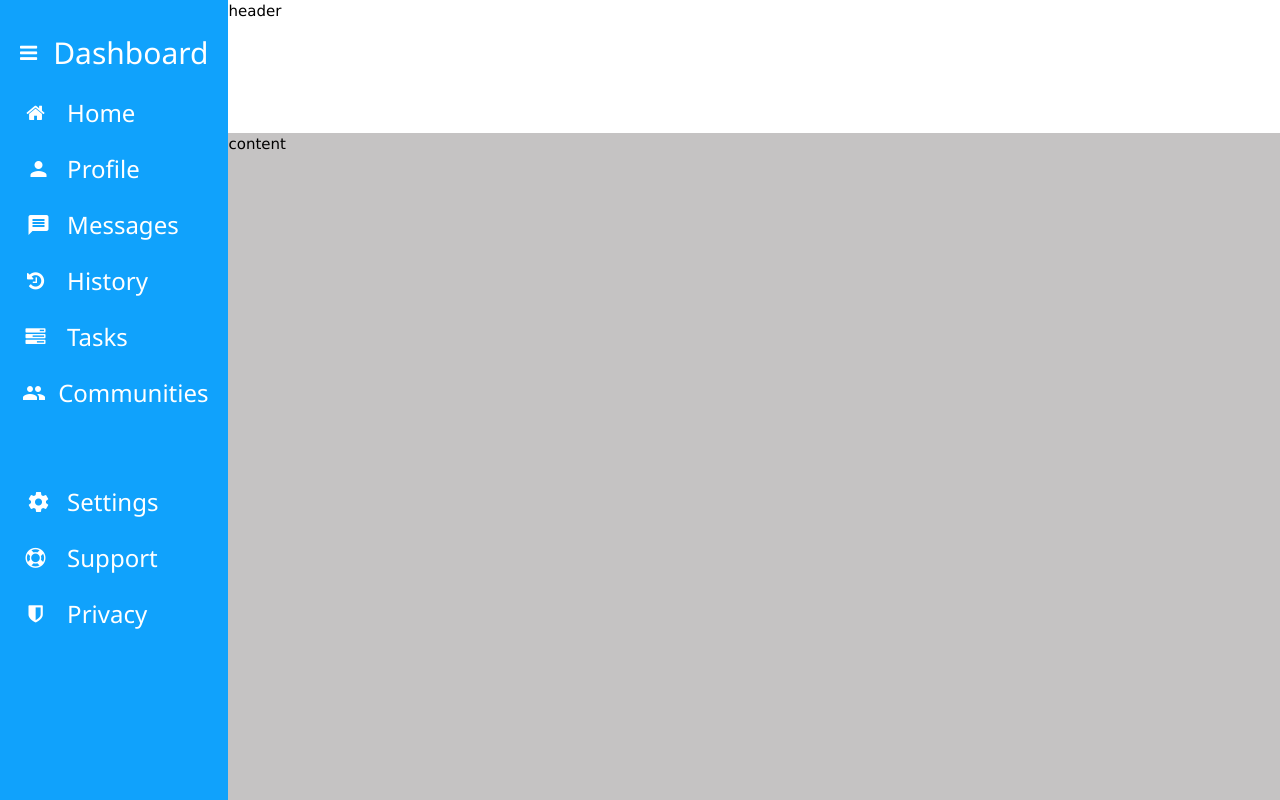
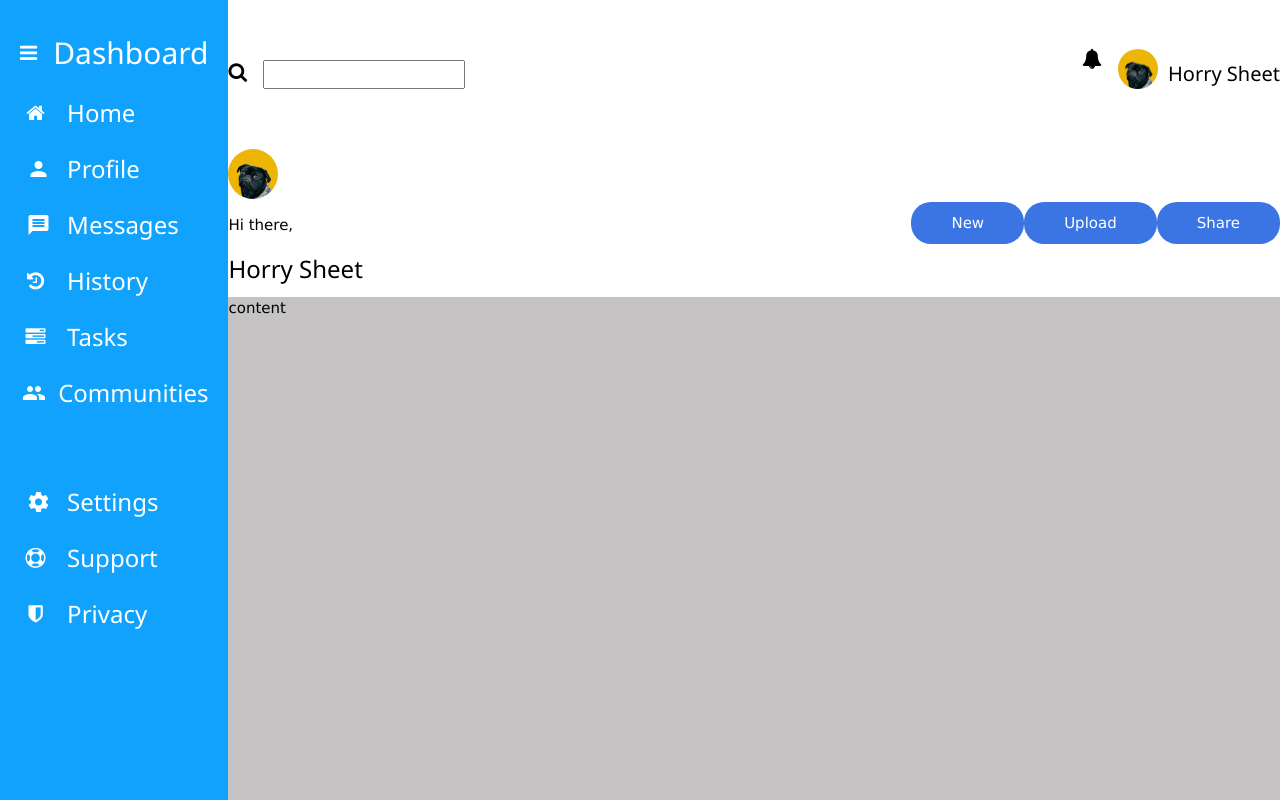
Before and after one commit to HorrySheet11/admin-dashboard-excercise, a plain HTML site: page index.html in a window 1280 px wide. Drawn offline with nearby package versions, Linux system fonts and the light colour scheme; a web font is replaced by a local one.

Commit message:
added header contents
added contents and positioning for elements in header

```diff
--- a/index.html
+++ b/index.html
@@ -61,7 +61,32 @@
         <h3>Privacy</h3></span
       >
     </div>
-    <div class="header">header</div>
+    <div class="header">
+      <div class="search">
+        <i class="fa fa-search"></i><input type="search" name="" id="" />
+      </div>
+      <div class="profile">
+        <img
+          id="prof-img1"
+          src="/admin-dashboard-excercise/assets/dog.jpg"
+          alt=""
+        />
+        <p>Hi there,</p>
+        <h3>Horry Sheet</h3>
+      </div>
+      <div class="account">
+        <i class="fa fa-bell"></i>
+        <img
+          id="prof-img2"
+          src="/admin-dashboard-excercise/assets/dog.jpg"
+          alt=""
+        />
+        <h4>Horry Sheet</h4>
+      </div>
+      <div class="buttons">
+        <button>New</button><button>Upload</button><button>Share</button>
+      </div>
+    </div>
     <div class="content">content</div>
   </body>
 </html>
--- a/style.css
+++ b/style.css
@@ -1,7 +1,7 @@
 body {
   display: grid;
   grid-template-columns: 1fr 5fr;
-  grid-template-rows: 1fr 5fr;
+  grid-template-rows: 1fr 4fr;
   height: 100vh;
 }
 
@@ -16,6 +16,11 @@ body {
 .header {
   background-color: rgb(255, 255, 255);
   grid-column: 2/3;
+  grid-row: 1/2;
+  display: grid;
+  grid-template-columns: repeat(3, 1fr);
+  grid-template-rows: repeat(2, 1fr);
+  align-items: center;
 }
 
 .content {
@@ -40,24 +45,75 @@ span {
   display: block;
 }
 
-i::before, .material-icons {
+i::before,
+.material-icons {
   font-size: 20px;
-  text-align:center;
+  text-align: center;
   justify-content: center;
   align-items: center;
   margin-right: 10px;
 }
 
-i::before{
+i::before {
   margin-right: 16px;
 }
 
-.dashboard > span{
-  display:grid;
-  grid-template-columns: 1fr 3fr
+.dashboard > span {
+  display: grid;
+  grid-template-columns: 1fr 3fr;
 }
-.dashboard > span >:first-child{
-  display:flex;
+.dashboard > span > :first-child {
+  display: flex;
   align-items: center;
   justify-content: center;
 }
+
+#prof-img1 {
+  width: 50px;
+  height: 50px;
+  border-radius: 50%;
+  object-fit: cover;
+  margin-right: 10px;
+}
+
+#prof-img2 {
+  width: 40px;
+  height: 40px;
+  border-radius: 50%;
+  object-fit: cover;
+  margin-right: 10px;
+}
+
+.search {
+  grid-column: 1/3;
+}
+
+.profile {
+  grid-column: 1/3;
+
+}
+.account {
+  grid-column: 3/4;
+  grid-row: 1/2;
+  display:flex;
+  justify-content:flex-end;
+
+}
+
+.account>h4{
+  display:inline;
+}
+
+.buttons{
+  display:flex;
+  justify-content: space-evenly;
+}
+
+.buttons > button{
+  padding:10px 40px;
+  color:white;
+  background-color:rgb(58, 117, 227);
+  border:none;
+  border-radius:20px;
+  font-family: inherit;
+}
```
Also changed, not shown: assets/dog.jpg (added).
